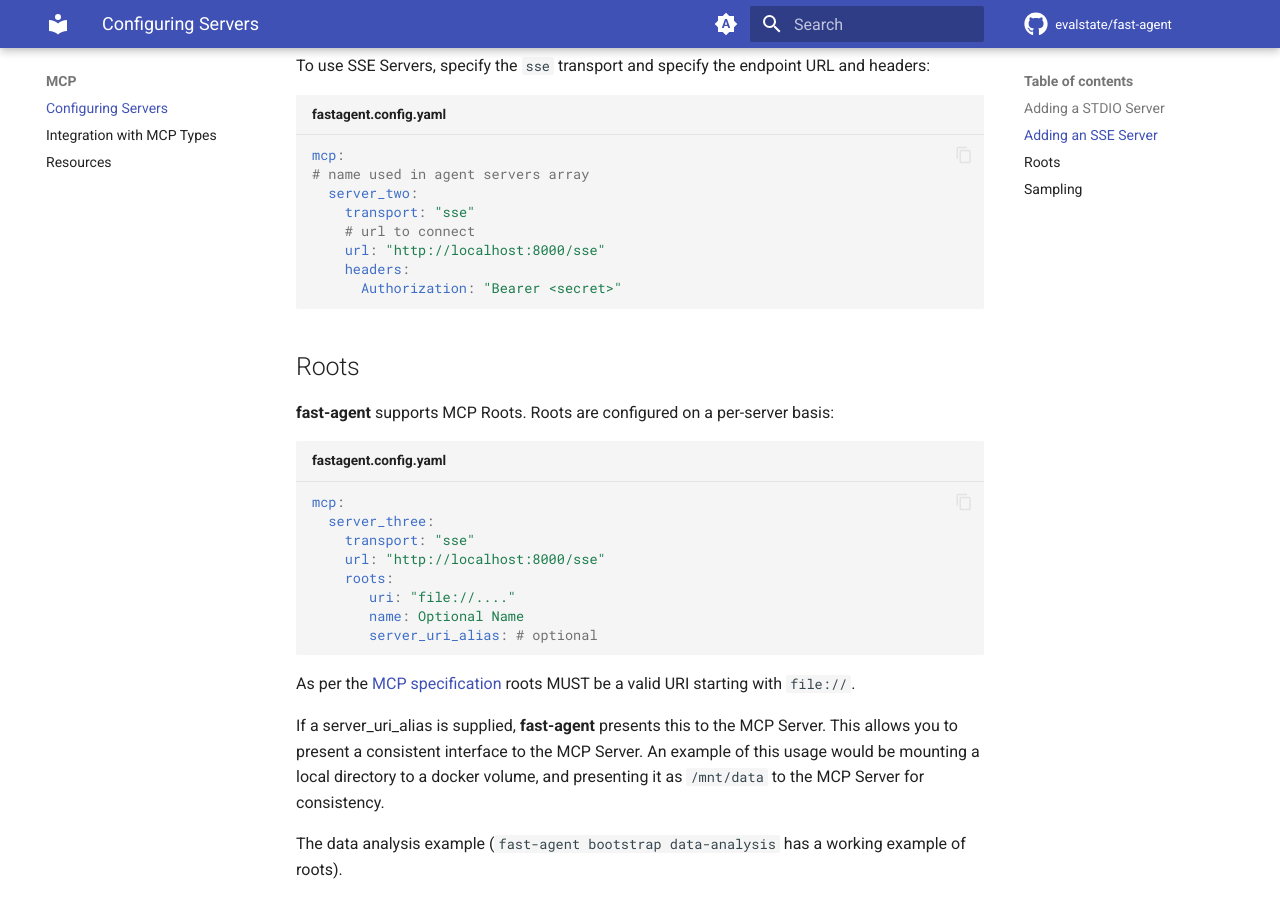
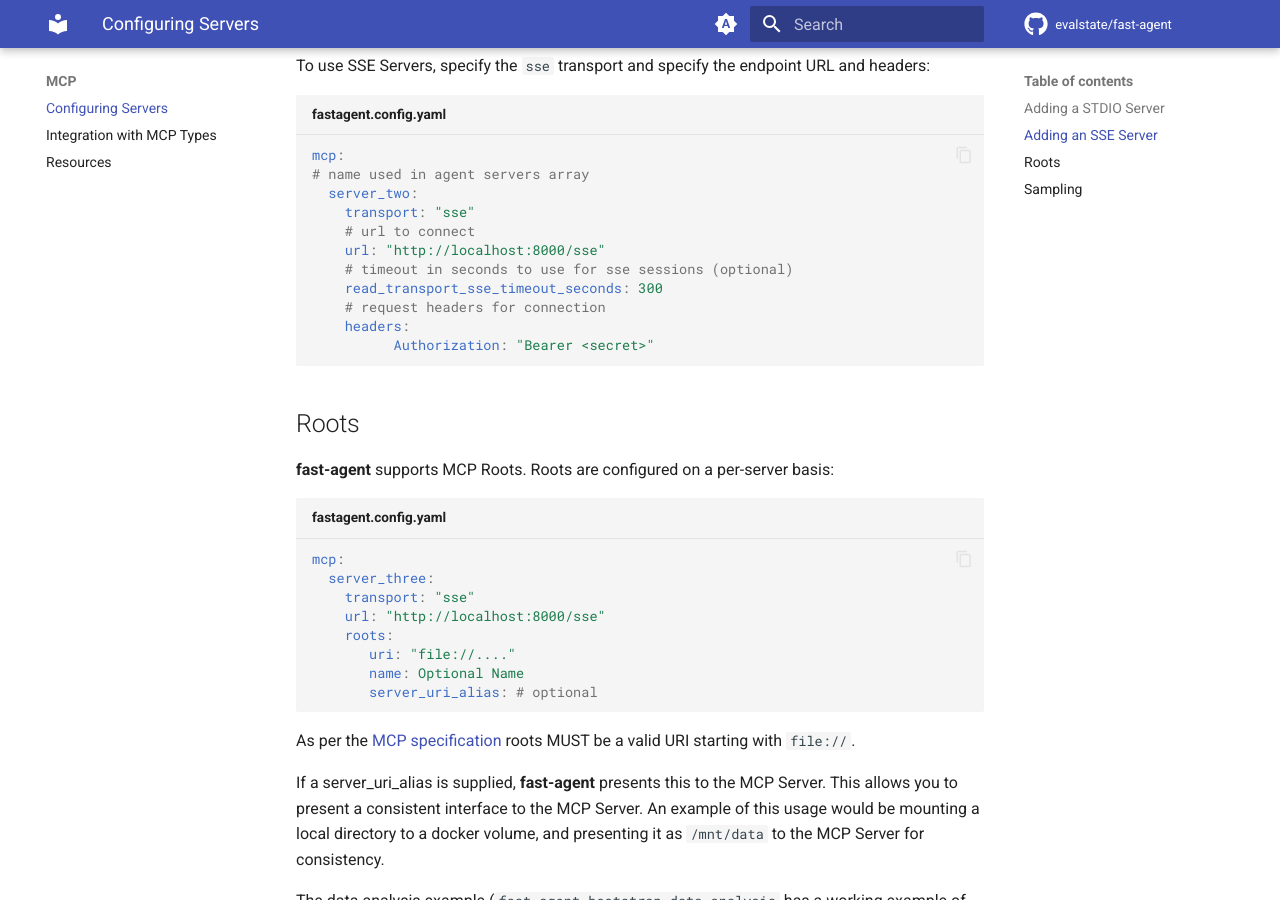
Before and after one commit to evalstate/fast-agent-docs, an MkDocs documentation site: the page built from docs/mcp/index.md, in a window 1280 px wide and 900 px high, scrolled down 968 px. Built offline with MkDocs 1.6.1 and Material for MkDocs 9.7.7, drawn with Linux system fonts in a browser that asks for light colours; comment, search, counter and statistics services are not loaded.

Commit message:
add sse timeout

````diff
--- a/docs/mcp/index.md
+++ b/docs/mcp/index.md
@@ -41,8 +41,12 @@
     transport: "sse"
     # url to connect
     url: "http://localhost:8000/sse"
+    # timeout in seconds to use for sse sessions (optional)
+    read_transport_sse_timeout_seconds: 300
+    # request headers for connection
     headers:
-      Authorization: "Bearer <secret>"
+          Authorization: "Bearer <secret>"
+
 ```
 
 ## Roots
````
